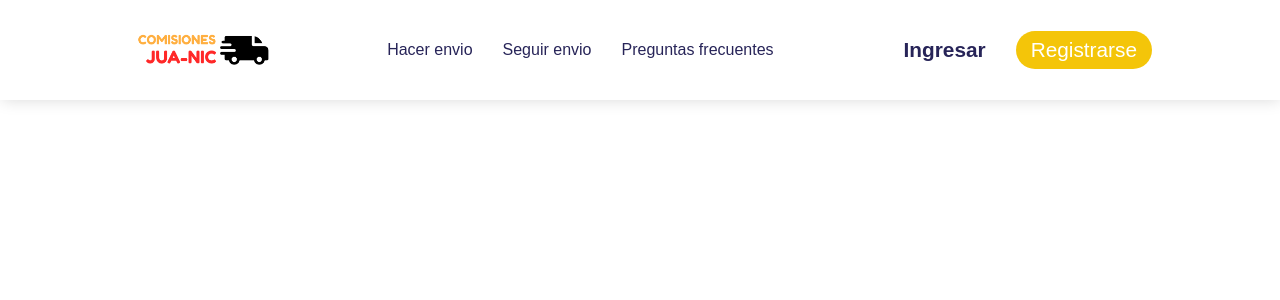
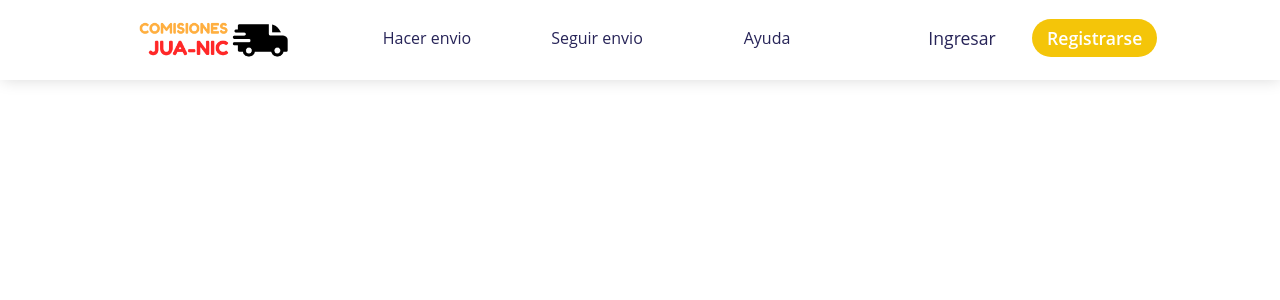
Before and after one commit to nico-ortiz/commissions-tracker-front, an Angular app: page / in a window 1280 px wide. Shown: the top 300 px of the page. Built offline with nearby package versions, Linux system fonts and the light colour scheme.

Commit message:
modify header styles #1

```diff
--- a/src/app/shared/components/header/header.component.css
+++ b/src/app/shared/components/header/header.component.css
@@ -2,7 +2,7 @@
   display: flex;
   justify-content: space-between;
 
-  height: 100px;
+  height: 80px;
   padding: 0 10%;
 
   box-shadow: 1px 1px 15px -1px rgba(0,0,0,0.15);
@@ -11,30 +11,46 @@
 
 .logo {
   height: 100%;
-  width: 300px;
+  width: 200px;
   object-fit: cover;
 }
 
 .navbar {
-  width: 100%;
-  margin-right: 100px;
+  height: 100%;
+  margin-right: 50px;
 }
 
 .navbar > ul {
   display: flex;
-  justify-content: right;
-  align-items: center;
 
   height: 100%;
   width: 100%;
   color: var(--blue);
-  font-size: 1rem;
 }
 
 .nav-links {
+  width: 170px;
+  height: 100%;
+
   list-style: none;
-  margin-right: 30px;
   cursor: pointer;
+  text-decoration: none;
+}
+
+.nav-links > a {
+  display: flex;
+  align-items: center;
+  justify-content: center;
+  height: 100%;
+
+  text-decoration: none;
+  color: var(--blue);
+  border-bottom: 5px solid transparent;
+}
+
+.nav-links > a:hover {
+  font-weight: 700;
+  border-bottom-color: var(--blue);
 }
 
 .register-container {
@@ -43,27 +59,53 @@
 }
 
 .register-container .login-btn {
-  margin-right: 30px;
-  font-size: 1.3rem;
+  margin-right: 10px;
+  height: 100%;
+  width: 120px;
+
+  display: flex;
+  align-items: center;
+  justify-content: center;
+
+  font-size: 1.1rem;
   color: var(--blue);
+  cursor: pointer;
+  border-bottom: 5px solid transparent;
+}
+
+.register-container .container-register-btn {
+  height: 100%;
+  width: 120px;
+  border-bottom: 5px solid transparent;
+
+  display: flex;
+  align-items: center;
+
   cursor: pointer;
 }
 
 .register-container .register-btn {
   padding: 7px 15px;
   border-radius: 20px;
-  font-size: 1.3rem;
   border: none;
+
+  font-size: 1.1rem;
   background-color: var(--yellow);
   color: white;
-  cursor: pointer;
 }
 
 .register-container .login-btn:hover {
-  color: var(--blue-light);
+  font-weight: 700;
+  border-bottom-color: var(--blue);
 }
 
-.register-container .register-btn:hover {
-  background-color: var(--yellow-light);
-  box-shadow: 1px 1px 15px -1px rgba(0,0,0,0.15);
+.register-container .container-register-btn:hover {
+  border-bottom-color: var(--yellow);
 }
+
+.register-container .container-register-btn:hover .register-btn {
+  font-weight: 700;
+
+  color: var(--yellow);
+  background-color: white;
+}
--- a/src/app/shared/components/header/header.component.html
+++ b/src/app/shared/components/header/header.component.html
@@ -4,18 +4,20 @@
     class="logo"
     alt="logo">
   <nav class="navbar">
-    <ul class="fredoka-300">
-      <li class="nav-links">Hacer envio</li>
-      <li class="nav-links">Seguir envio</li>
-      <li class="nav-links">Preguntas frecuentes</li>
+    <ul class="open-sans-400">
+      <li class="nav-links"><a href="" title="Realizar envio">Hacer envio</a></li>
+      <li class="nav-links"><a href="" title="Seguimiento de envio">Seguir envio</a></li>
+      <li class="nav-links"><a href="" title="Preguntas frecuentes">Ayuda</a></li>
     </ul>
   </nav>
   <div class="register-container">
-    <p class="login-btn fredoka-600">
+    <p class="login-btn open-sans-400">
       Ingresar
     </p>
-    <button class="register-btn montserrat-600">
-      Registrarse
-    </button>
+    <div class="container-register-btn">
+      <p class="register-btn open-sans-600">
+        Registrarse
+      </p>
+    </div>
   </div>
 </header>
--- a/src/styles.css
+++ b/src/styles.css
@@ -15,28 +15,7 @@ html {
   height: 100vh;
 }
 
-/* .montserrat-300 {
-  font-family: "Montserrat", sans-serif;
-  font-optical-sizing: auto;
-  font-weight: 300;
-  font-style: normal;
-}
-
-.montserrat-600 {
-  font-family: "Montserrat", sans-serif;
-  font-optical-sizing: auto;
-  font-weight: 600;
-  font-style: normal;
-}
-
-.montserrat-800 {
-  font-family: "Montserrat", sans-serif;
-  font-optical-sizing: auto;
-  font-weight: 800;
-  font-style: normal;
-} */
-
-/* .open-sans-400 {
+.open-sans-400 {
   font-family: "Open Sans", sans-serif;
   font-optical-sizing: auto;
   font-weight: 400;
@@ -46,6 +25,24 @@ html {
 }
 
 
+.open-sans-600 {
+  font-family: "Open Sans", sans-serif;
+  font-optical-sizing: auto;
+  font-weight: 600;
+  font-style: normal;
+  font-variation-settings:
+    "wdth" 100;
+}
+
+.open-sans-500 {
+  font-family: "Open Sans", sans-serif;
+  font-optical-sizing: auto;
+  font-weight: 500;
+  font-style: normal;
+  font-variation-settings:
+    "wdth" 100;
+}
+
 .open-sans-700 {
   font-family: "Open Sans", sans-serif;
   font-optical-sizing: auto;
@@ -53,13 +50,22 @@ html {
   font-style: normal;
   font-variation-settings:
     "wdth" 100;
-} */
+}
 
 
-.fredoka-300 {
+.fredoka-400 {
   font-family: "Fredoka", sans-serif;
   font-optical-sizing: auto;
   font-weight: 400;
+  font-style: normal;
+  font-variation-settings:
+    "wdth" 100;
+}
+
+.fredoka-500 {
+  font-family: "Fredoka", sans-serif;
+  font-optical-sizing: auto;
+  font-weight: 500;
   font-style: normal;
   font-variation-settings:
     "wdth" 100;
@@ -69,6 +75,15 @@ html {
 .fredoka-600 {
   font-family: "Fredoka", sans-serif;
   font-optical-sizing: auto;
+  font-weight: 600;
+  font-style: normal;
+  font-variation-settings:
+    "wdth" 100;
+}
+
+.fredoka-700 {
+  font-family: "Fredoka", sans-serif;
+  font-optical-sizing: auto;
   font-weight: 700;
   font-style: normal;
   font-variation-settings:
```
